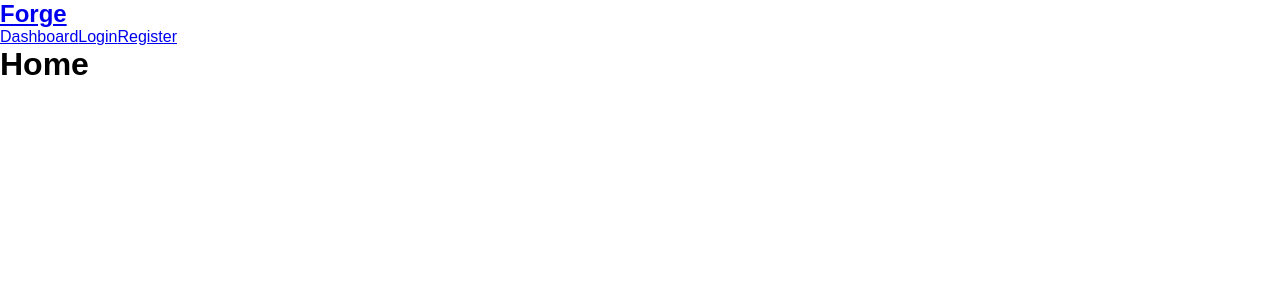
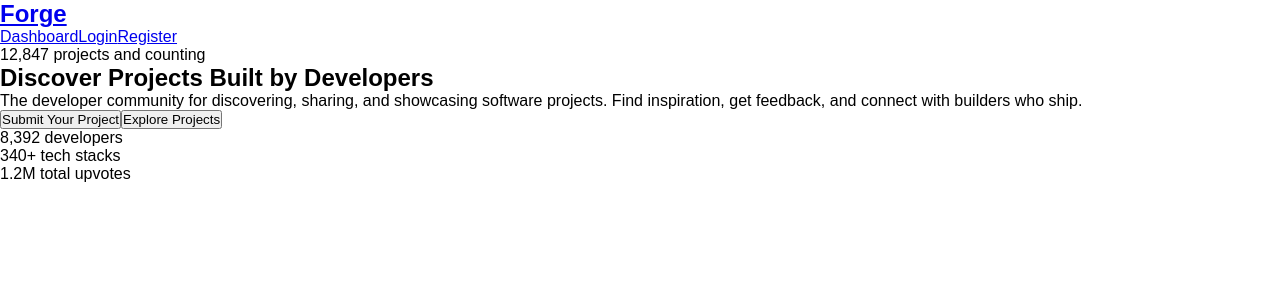
Before and after one commit to sufia10/Forge, a React (Vite) app in the folder client/: page / in a window 1280 px wide. Shown: the top 300 px of the page. Built offline with nearby package versions, Linux system fonts and the light colour scheme.

Commit message:
Create hero section layout

```diff
--- /dev/null
+++ b/client/src/components/Home/Hero.jsx
@@ -0,0 +1,35 @@
+function Hero(){
+    return(
+        <section>
+            <div>
+                <p> 12,847 projects and counting</p>
+            </div>
+
+                <h1> Discover Projects Built by Developers
+
+                </h1>
+
+               <p> The developer community for discovering,
+                sharing, and showcasing software projects.
+                 Find inspiration, get feedback,
+                 and connect with builders who ship.
+               </p>
+            <div>
+                <button> Submit Your Project </button>
+                <button> Explore Projects </button>
+             </div>
+
+            <div>
+                <p> 8,392 developers</p>
+                <p> 340+ tech stacks</p>
+                <p> 1.2M total upvotes </p>
+
+            </div>
+
+        </section>
+
+    );
+}
+
+
+export default Hero;
--- a/client/src/pages/Home.jsx
+++ b/client/src/pages/Home.jsx
@@ -1,5 +1,11 @@
+import Hero from '../components/Home/Hero';
+
 function Home(){
-    return <h1> Home</h1>;
+    return (
+        <div>
+            <Hero />
+        </div>
+    );
 }
 
 export default Home;
```
